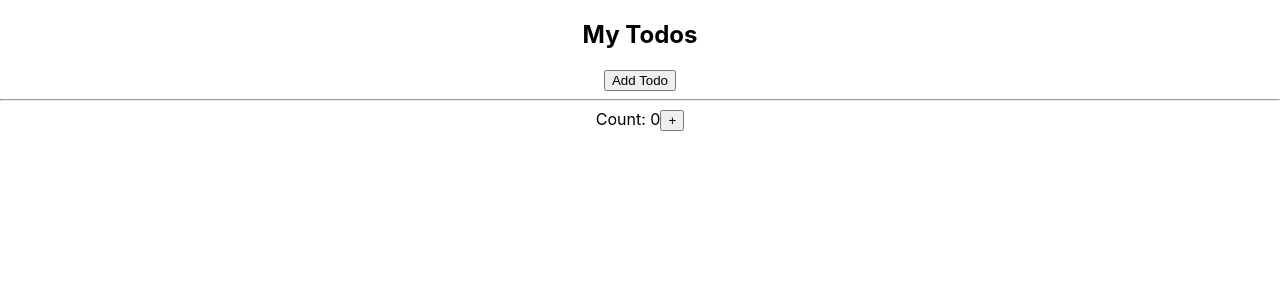
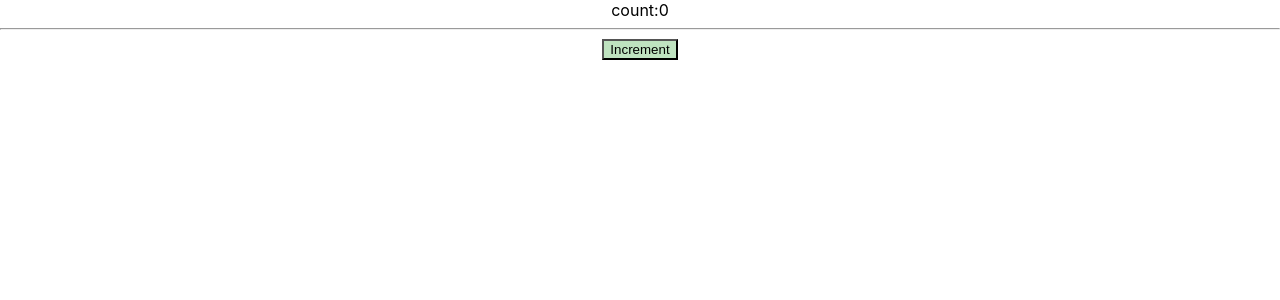
Before and after one commit to ahmedtaaw/ECMA-Script-top-ES6-Features-, a React (Create React App) app in the folder React/module 3/input-component/: page / in a window 1280 px wide. Shown: the top 300 px of the page. Built offline with nearby package versions, Linux system fonts and the light colour scheme.

Commit message:
useCallback2 - problem

```diff
--- a/React/module 3/input-component/src/App.js
+++ b/React/module 3/input-component/src/App.js
@@ -7,7 +7,7 @@ import Component2 from './Component2';
 import UseMemoHooks from './UseMemoHooks';
 import UseMemoHooks2 from './UseMemoHooks2';
 import UseCallBack from './UseCallBack';
-
+import UseCallBack2 from './UseCallBack2';
 function App() {
   return (
     <div className="App">
@@ -18,8 +18,9 @@ function App() {
       </UseContextHooks>
 
       <UseMemoHooks/>
-      <UseMemoHooks2/>*/}
-      <UseCallBack/>
+      <UseMemoHooks2/>
+      <UseCallBack/>*/}
+      <UseCallBack2/>
     </div>
   );
 }
--- /dev/null
+++ b/React/module 3/input-component/src/Button.js
@@ -0,0 +1,15 @@
+import React, {useCallback,useState} from "react";
+
+function Button(props){
+    const randomColour = ()=>'#'+(Math.random()*0xFFFFFF<<0).toString(16);
+    console.log("child render");
+    return(
+    <>
+
+        <button onClick={props.onClick} style={{background:randomColour()}}>
+            {props.children}
+        </button>
+    </>
+    )
+}
+export default React.memo(Button);
--- /dev/null
+++ b/React/module 3/input-component/src/UseCallBack2.js
@@ -0,0 +1,22 @@
+import React, {useCallback,useState} from "react";
+import Button from "./Button";
+class UseCallBack2 extends React.Component {
+    state={
+        count:0
+    }
+
+    render(){
+        console.log("Parent render");
+        return(
+        <>
+        count:{this.state.count}
+        <hr/>
+        <Button onClick={()=>this.setState({count:this.state.count+1})}>
+            Increment
+            </Button>
+        </>
+        )
+    }
+}
+
+export default UseCallBack2;
```
